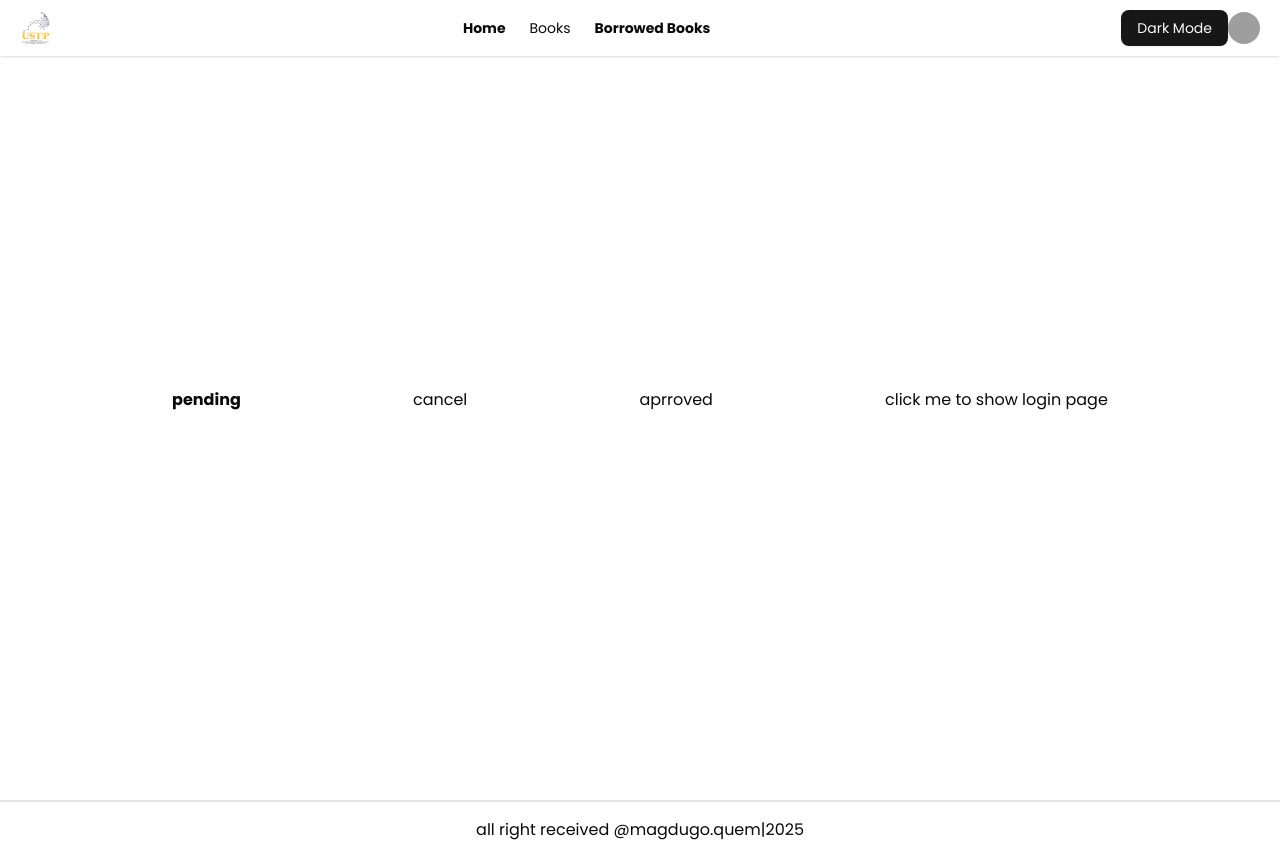
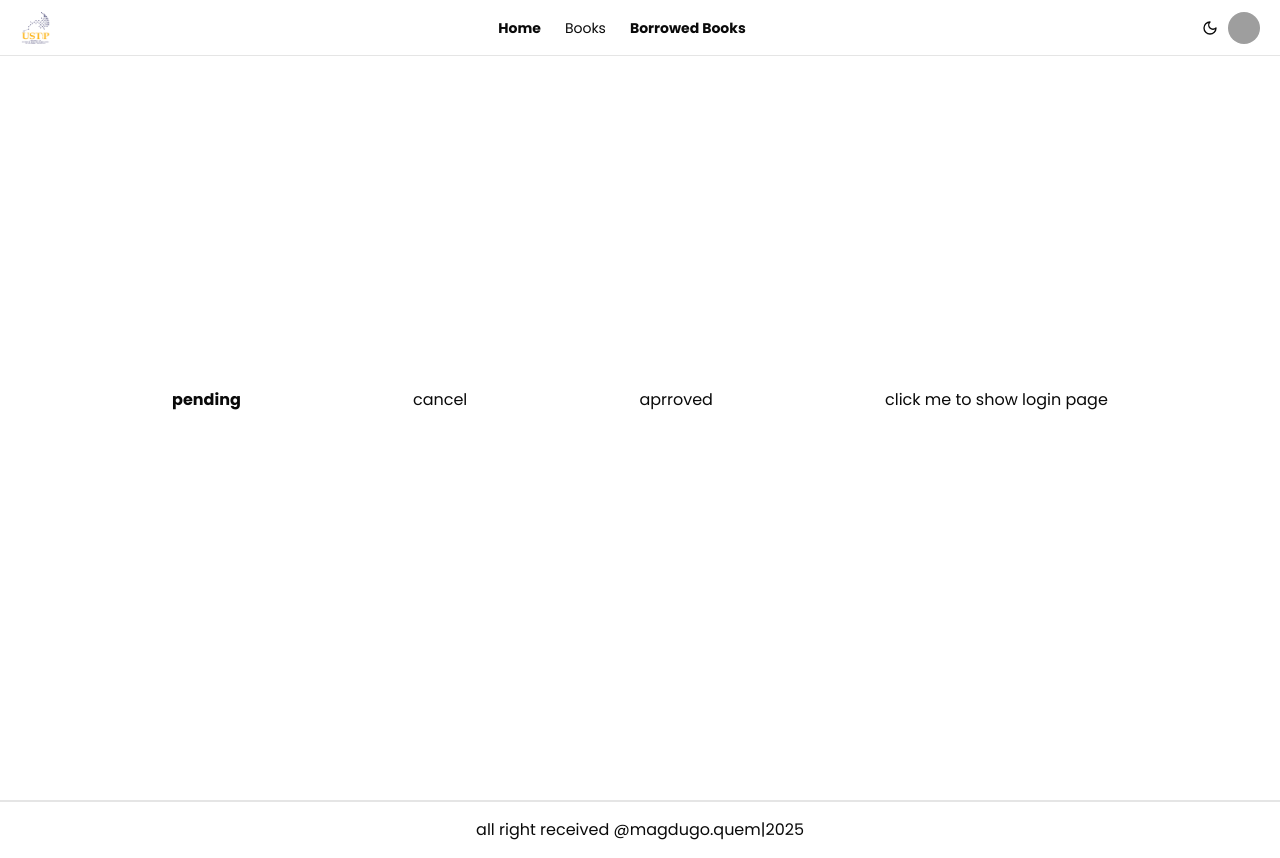
Before and after one commit to keymmm/DSA2_PIT, a React (Vite) app: page /DSA2_PIT/borrowed-books in a window 1280 px wide. Built offline with nearby package versions, Linux system fonts and the light colour scheme; grey boxes are pictures that could not be loaded.

Commit message:
add toggle dark mode

```diff
--- a/src/components/Footer.jsx
+++ b/src/components/Footer.jsx
@@ -3,7 +3,7 @@ import React from "react";
 function Footer() {
   const year = new Date().getFullYear();
   return (
-    <footer className="border-t-2 p-4 text-center">
+    <footer className="bottom-0 border-t-2 p-4 text-center">
       all right received @magdugo.quem|{year}
     </footer>
   );
--- a/src/components/Header.jsx
+++ b/src/components/Header.jsx
@@ -13,7 +13,9 @@ import {
 
 import { Link } from "react-router-dom";
 import ustp_logo from "../assets/ustp-logo.png";
+import ustp_logo_dark from "../assets/ustp-logo-dark.png";
 import { Button } from "./ui/button";
+import { Moon, MoonIcon, SunIcon } from "lucide-react";
 
 function Header() {
   const [isDarkMode, setIsDarkMode] = useState(false);
@@ -32,11 +34,11 @@ function Header() {
 
   return (
     <>
-      <header className="fixed top-0 right-0 left-0 z-0 flex h-14 items-center bg-white pl-5 text-sm shadow-sm dark:bg-gray-800 dark:text-white">
+      <header className="fixed top-0 right-0 left-0 z-0 flex h-14 items-center border-b-1 bg-white pl-5 text-sm dark:bg-[#121212] dark:text-white">
         <Link to="/DSA2_PIT">
           <img
             className="flex h-8 w-8 items-start justify-start"
-            src={ustp_logo}
+            src={isDarkMode ? ustp_logo_dark : ustp_logo}
             alt="ustp-logo"
           />
         </Link>
@@ -44,8 +46,14 @@ function Header() {
         <div className="flex flex-1/3 items-center justify-center">
           <Navbar />
         </div>
-        <Button onClick={toggleDarkMode}>
-          {isDarkMode ? "Light Mode" : "Dark Mode"}
+
+        <Button
+          size="icon"
+          variant="ghost"
+          onClick={toggleDarkMode}
+          className="mr-10 md:m-0"
+        >
+          {isDarkMode ? <SunIcon /> : <MoonIcon />}
         </Button>
 
         <div className="ml-auto hidden items-end justify-end md:flex">
--- a/src/components/Hero.jsx
+++ b/src/components/Hero.jsx
@@ -6,23 +6,19 @@ import ustp from "../assets/images.jpg";
 function Hero() {
   return (
     <>
-      <main className="flex h-screen w-full flex-col items-center justify-evenly md:flex-col lg:flex-row dark:bg-blue-950">
+      <main className="flex h-screen w-full flex-col items-center justify-evenly md:flex-col lg:flex-row dark:text-white">
         <div className="mb-6 max-w-xl text-center md:mb-0 md:text-center">
-          <h1 className="mb-6 scroll-m-20 text-4xl font-extrabold tracking-tight md:text-5xl dark:text-amber-50">
-            USTP Library Your Gateway to Knowledge
+          <h1 className="tracking-light mb-6 scroll-m-20 text-4xl font-extrabold md:text-5xl">
+            Welcome to Your USTP Digital Library
           </h1>
           <p className="mb-7 leading-7 [&:not(:first-child)]:mt-6">
-            <strong>Efficient. Smart. Accessible.</strong>
-            <br />
-            Manage, explore, and borrow books seamlessly with the{" "}
-            <strong>USTP Library Management System</strong>. Designed for
-            students and faculty, it offers easy access to a vast collection of
-            resources—anytime, anywhere.
+            Easily search, borrow, and manage your books in one smart
+            system—built for students, powered by USTP.
           </p>
 
           <Link to="/DSA2_PIT/books">
             <Button className="mx-auto flex cursor-pointer">
-              Start Exploring
+              Browse the Library
             </Button>
           </Link>
         </div>
--- a/src/components/Navbar.jsx
+++ b/src/components/Navbar.jsx
@@ -15,7 +15,7 @@ function Navbar(props) {
   return (
     <nav className="flex items-center justify-center px-4 py-3 md:px-8">
       {/* Mobile Menu Button */}
-      <div className="absolute top-4 right-4 flex justify-self-end md:hidden">
+      <div className="absolute top-4 right-4 left-5 flex justify-self-end md:hidden">
         <button
           onClick={() => setMenuOpen(!menuOpen)}
           className="text-gray-700 focus:outline-none"
@@ -23,6 +23,7 @@ function Navbar(props) {
           {menuOpen ? <X size={24} /> : <Menu size={24} />}
         </button>
       </div>
+
       {/* Desktop Nav */}
       <div className="hidden flex-grow items-center justify-center space-x-6 text-sm md:flex">
         {navLinks.map((link) => (
--- a/src/pages/Home/Home.jsx
+++ b/src/pages/Home/Home.jsx
@@ -67,7 +67,7 @@ function Home() {
 
   return (
     <>
-      <div className="m-0 bg-gray-100 p-12 dark:bg-blue-950">
+      <div className="m-0 p-12 md:m-0 md:p-0 dark:bg-[#121212]">
         <Hero />
         {/* pupular books */}
 
```
Also changed, not shown: src/assets/ustp-logo-dark.png (added).
